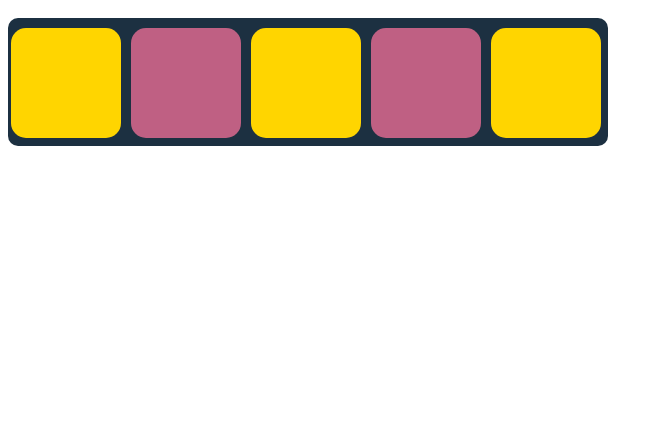
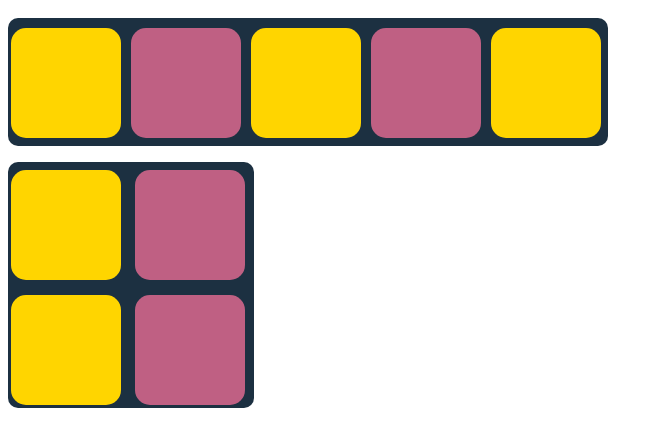
Before and after one commit to TASANMAN/Display, a plain HTML site: page index.html in a window 1280 px wide. Shown: the whole page, without its empty margins (0-663 px from the left). Drawn offline with Linux system fonts and the light colour scheme.

Commit message:
Segundo cuadro

```diff
--- a/index.html
+++ b/index.html
@@ -13,6 +13,14 @@
       <div class="cuadro" style="background-color: #ffd500"></div>
       <div class="cuadro" style="background-color: #bf6083"></div>
       <div class="cuadro" style="background-color: #ffd500"></div>
+
+      <div class="mosaico">
+        <div class="cuadrado" style="background-color: #ffd500"></div>
+        <div class="cuadrado" style="background-color: #bf6083"></div>
+        <div class="cuadrado" style="background-color: #ffd500"></div>
+        <div class="cuadrado" style="background-color: #bf6083"></div>
+
+
     </div>
   </body>
 </html>
--- a/style.css
+++ b/style.css
@@ -18,3 +18,24 @@
   margin-bottom: 10px;
   border-radius: 15px;
 }
+
+.mosaico {
+  display: inline-block;
+  height: 246px;
+  width: 246px;
+  border-radius: 10px;
+  background-color: #1c3041;
+  margin-top: 10px;
+  margin-bottom: 20px;
+}
+
+.cuadrado {
+  display: inline-block;
+  width: 110px;
+  height: 110px;
+  margin-left: 3px;
+  margin-right: 7px;
+  margin-top: 8px;
+  margin-bottom: 3px;
+  border-radius: 15px;
+}
```
